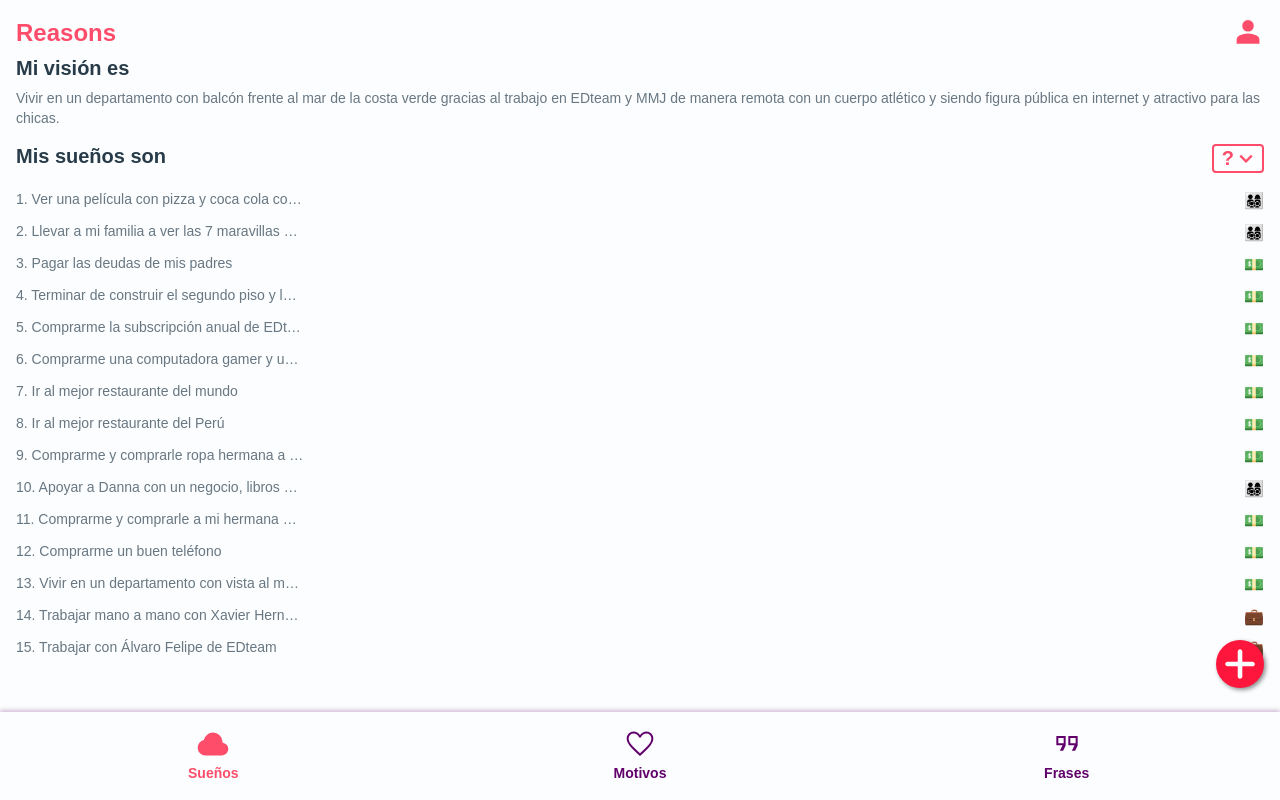
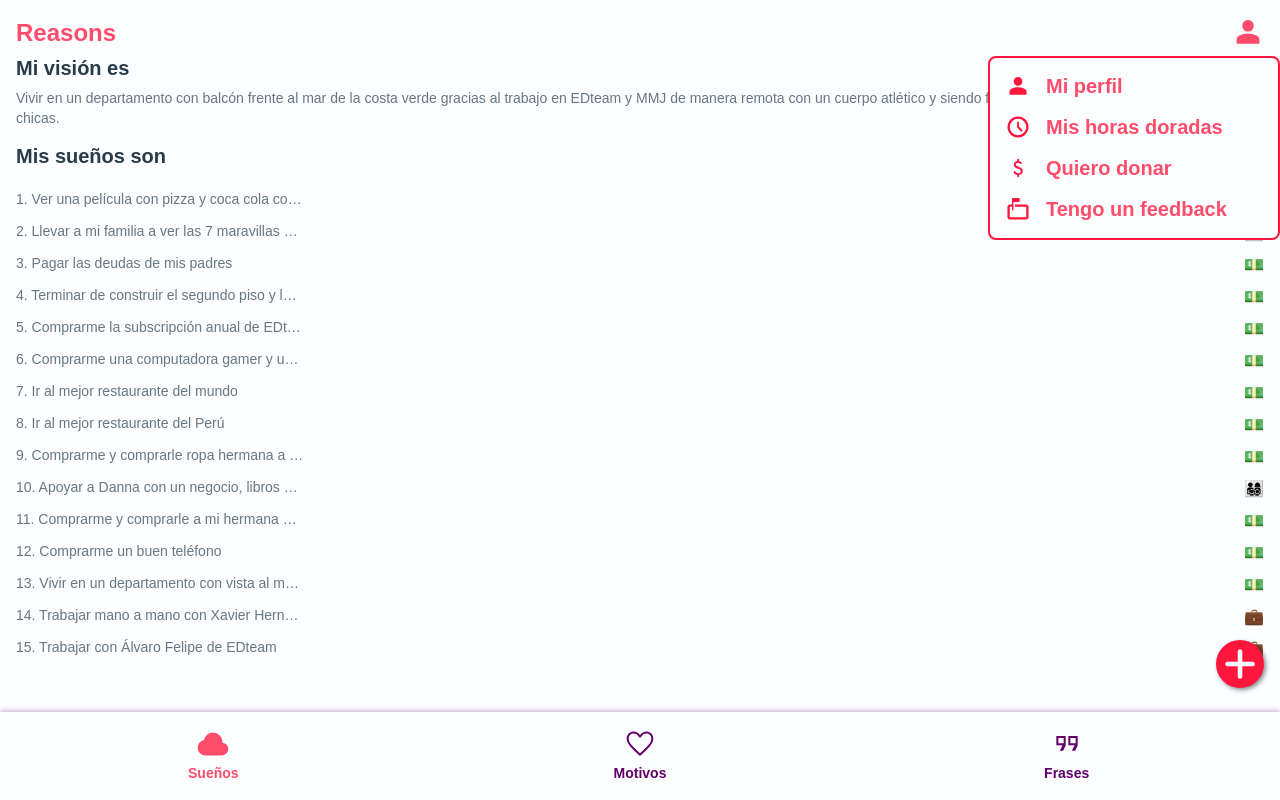
Before and after one commit to DenilDenilson/reasons, a React (Vite) app: page / in a window 1280 px wide. Built offline with nearby package versions, Linux system fonts and the light colour scheme.

Commit message:
modifier MainDreams

```diff
--- a/src/MainDreams.jsx
+++ b/src/MainDreams.jsx
@@ -1,4 +1,5 @@
 import DreamContainer from "./DreamContainer";
+import NavTopOptions from "./NavTopOptions";
 import VisionContainer from "./VisionContainer";
 
 export default function MainDreams() {
@@ -6,6 +7,7 @@ export default function MainDreams() {
     <main className="px-4 pt-14 pb-24 flex flex-col gap-4">
       <VisionContainer />
       <DreamContainer />
+      <NavTopOptions />
     </main>
   );
 }
```
